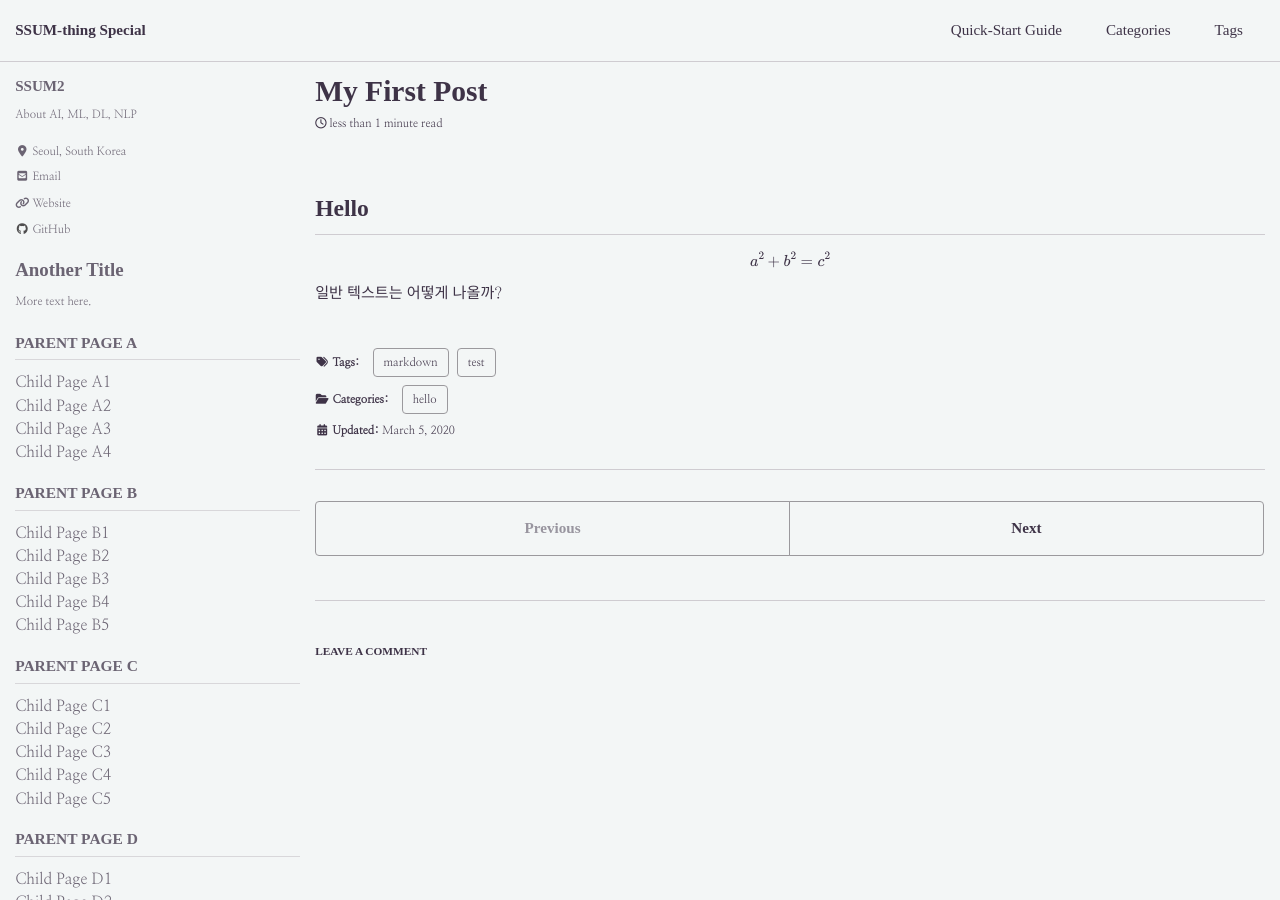
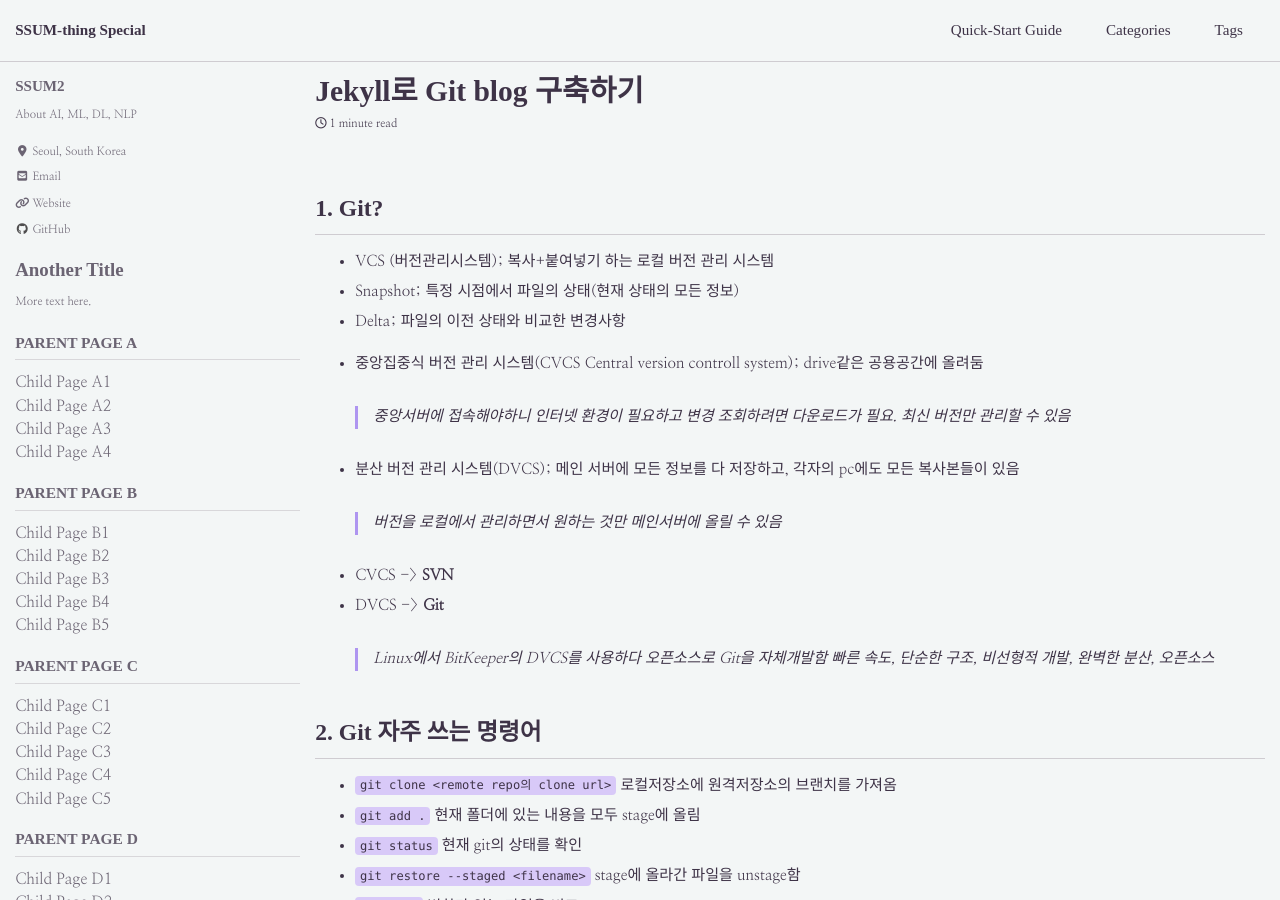
Before and after one commit to ssum-2/ssum-2.github.io, a Jekyll site: the page built from _posts/2020-03-05-hello.md, in a window 1280 px wide and 900 px high. Built offline with Jekyll 4.4.1, drawn with Linux system fonts in a browser that asks for light colours; cached includes are drawn as plain includes; nearby versions of some CDN libraries; some web fonts are replaced; formulas are drawn with MathJax 3; comment, search, counter and statistics services are not loaded; some of the changed text lies outside the part shown.

Commit message:
Edit 03-05 git blog

````diff
--- a/_posts/2020-03-05-hello.md
+++ b/_posts/2020-03-05-hello.md
@@ -1,11 +1,12 @@
 ---
-title: "My First Post"
+title: "Jekyll로 Git blog 구축하기"
 classes: wide
 categories:
-  - hello
+  - Front-end
 tags:
-  - test
-  - markdown
+  - Git
+  - Jekyll
+  - Markdown
 author_profile : true
 use_math : true
 sidebar:
@@ -15,8 +16,87 @@ sidebar:
 last_modified_at: 2020-03-05
 ---
 
-## Hello
+## 1. Git?
 
-$$a^2+b^2=c^2$$
+  * VCS (버전관리시스템); 복사+붙여넣기 하는 로컬 버전 관리 시스템
+  * Snapshot; 특정 시점에서 파일의 상태(현재 상태의 모든 정보)
+  * Delta; 파일의 이전 상태와 비교한 변경사항
 
-일반 텍스트는 어떻게 나올까?
+
+  - 중앙집중식 버전 관리 시스템(CVCS Central version controll system); drive같은 공용공간에 올려둠
+    > 중앙서버에 접속해야하니 인터넷 환경이 필요하고 변경 조회하려면 다운로드가 필요.
+    > 최신 버전만 관리할 수 있음
+
+  - 분산 버전 관리 시스템(DVCS); 메인 서버에 모든 정보를 다 저장하고, 각자의 pc에도 모든 복사본들이 있음
+    > 버전을 로컬에서 관리하면서 원하는 것만 메인서버에 올릴 수 있음
+
+  - CVCS -> **SVN**
+  - DVCS -> **Git**
+    > Linux에서 BitKeeper의 DVCS를 사용하다 오픈소스로 Git을 자체개발함
+    > 빠른 속도, 단순한 구조, 비선형적 개발, 완벽한 분산, 오픈소스
+
+
+
+## 2. Git 자주 쓰는 명령어
+  - `git clone <remote repo의 clone url>` 로컬저장소에 원격저장소의 브랜치를 가져옴
+  - `git add .` 현재 폴더에 있는 내용을 모두 stage에 올림
+  - `git status` 현재 git의 상태를 확인
+  - `git restore --staged <filename>` stage에 올라간 파일을 unstage함
+  - `git diff` 변화가 있는 파일을 비교
+  - `git add -m <filename>` 특정 파일을 스테이지에 올림
+  - `git commit -m '<커밋메시지>'`
+  - `git commit` -> 커밋 내용 작성 -> commit
+  - `git checkout <commit code>` 코드에 맞는 버전으로 돌아감
+
+
+
+## 3. markdown 수식 사용
+  - \alpha, \beta, \gamma = $\alpha, \beta, \gamma$
+  - \frac{1}{2] = $\frac{1}{2}$
+  - min_x, max_y = $min_x, max_y$
+  - a^2+b^3=c^3 = $a^2+b^3=c^3$
+
+
+
+## 4. jekyll, CLl; 로컬에서 지킬로 만든 블로그를 랜더링하기
+  - MacOs 루비 설치; Mac은 Ruby 2.xx버전이 기본으로 설치되어있으며, 2.6.0 버전 이상으로 업데이트 및 재설치가 필요함
+    - 참고; [https://smartbase.tistory.com/43](https://smartbase.tistory.com/43)
+
+    - ```shell
+      brew install rbenv ruby-build
+
+      # rbenv를 bash에 추가
+      echo 'if which rbenv > /dev/null; then eval "$(rbenv init -)"; fi' >> ~/.bash_profile
+
+      source ~/.bash_profile
+
+      #버전 확인
+      ruby -v
+
+      ```
+
+    - ```shell
+      # Install Ruby; 현재 지킬과 호환되는 루비 버전으로 설치해야함. 2.7.0은 안됨
+      rbenv install 2.6.0
+      rbenv global 2.6.0
+      rbenv rehash
+
+      ```
+
+  - [Jekyll 공식홈페이지](https://jekyllrb.com) , [한글화](https://jekyllrb-ko.github.io)
+
+  - [참고할만한 블로그](https://devinlife.com/howto%20github%20pages/new-blog-from-template/)
+  - 사용한 템플릿: [minimal-mistakes](https://mmistakes.github.io/minimal-mistakes)
+  - ```shell
+    gem install bundler jekyll
+    jekyll new my-awesome-site
+    cd my-awesome-site
+    ~/my-awesome-site $ bundle exec jekyll serve
+    # => Now browse to http://localhost:4000
+    ```
+  - `bundle exec jekyll serve`
+  - `JEKYLL_ENV=production bundle exec jekyll serve` 동적 반영물 확인
+  - [이곳](http://127.0.0.1:4000)을 누르면 로컬에서 띄운 블로그를 볼 수 있다.
+
+  - cf
+    - [minimal-mistakes의 사용설명서](https://mmistakes.github.io/minimal-mistakes/docs/utility-classes/)
````
